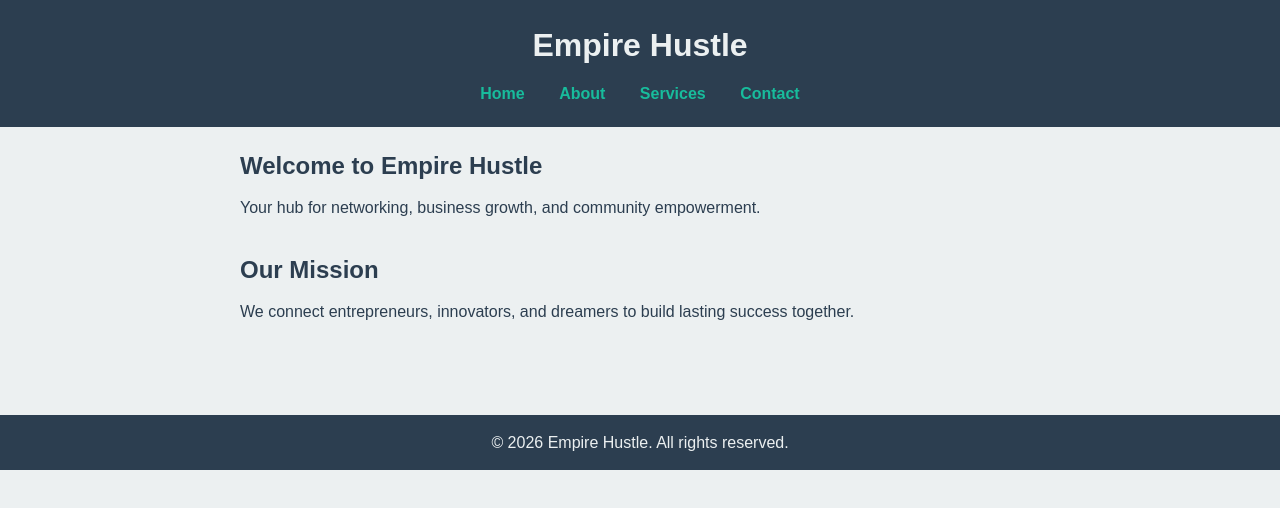
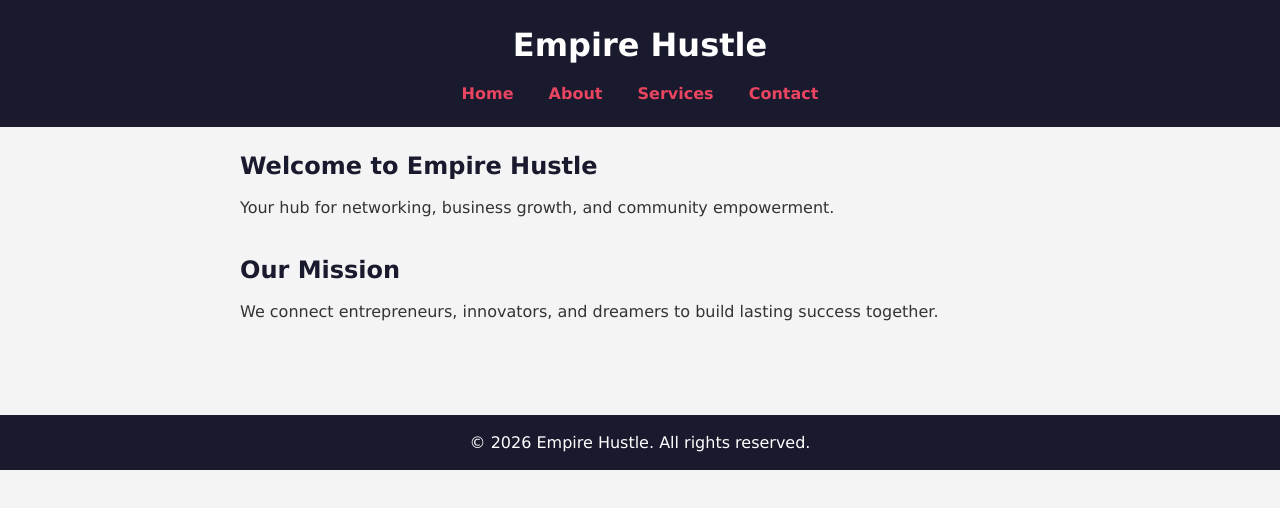
Before and after one commit to damilolastephen89-creator/EMPIREHUSTLE, a website: page index.html in a window 1280 px wide. Drawn offline with Linux system fonts and the light colour scheme.

Commit message:
Update styles for body, header, and footer

```diff
--- a/style.css
+++ b/style.css
@@ -6,16 +6,16 @@ body, h1, h2, p, ul {
 
 /* Body styling */
 body {
-  font-family: Arial, sans-serif;
+  font-family: 'Verdana', sans-serif;
   line-height: 1.6;
-  background-color: #ecf0f1; /* soft gray */
-  color: #2c3e50; /* dark slate */
+  background-color: #f4f4f4; /* light gray */
+  color: #333333; /* dark gray */
 }
 
 /* Header */
 header {
-  background: #2c3e50; /* charcoal blue */
-  color: #ecf0f1; /* soft gray text */
+  background: #1a1a2e; /* deep navy */
+  color: #fff;
   padding: 20px 0;
   text-align: center;
 }
@@ -34,7 +34,7 @@ nav ul li {
 }
 
 nav ul li a {
-  color: #18bc9c; /* teal accent */
+  color: #e94560; /* vibrant red accent */
   text-decoration: none;
   font-weight: bold;
 }
@@ -55,14 +55,14 @@ section {
 }
 
 h2 {
-  color: #2c3e50;
+  color: #1a1a2e; /* deep navy headings */
   margin-bottom: 10px;
 }
 
 /* Footer */
 footer {
-  background: #2c3e50; /* charcoal blue */
-  color: #ecf0f1; /* soft gray text */
+  background: #1a1a2e; /* deep navy */
+  color: #fff;
   text-align: center;
   padding: 15px 0;
   margin-top: 40px;
```
